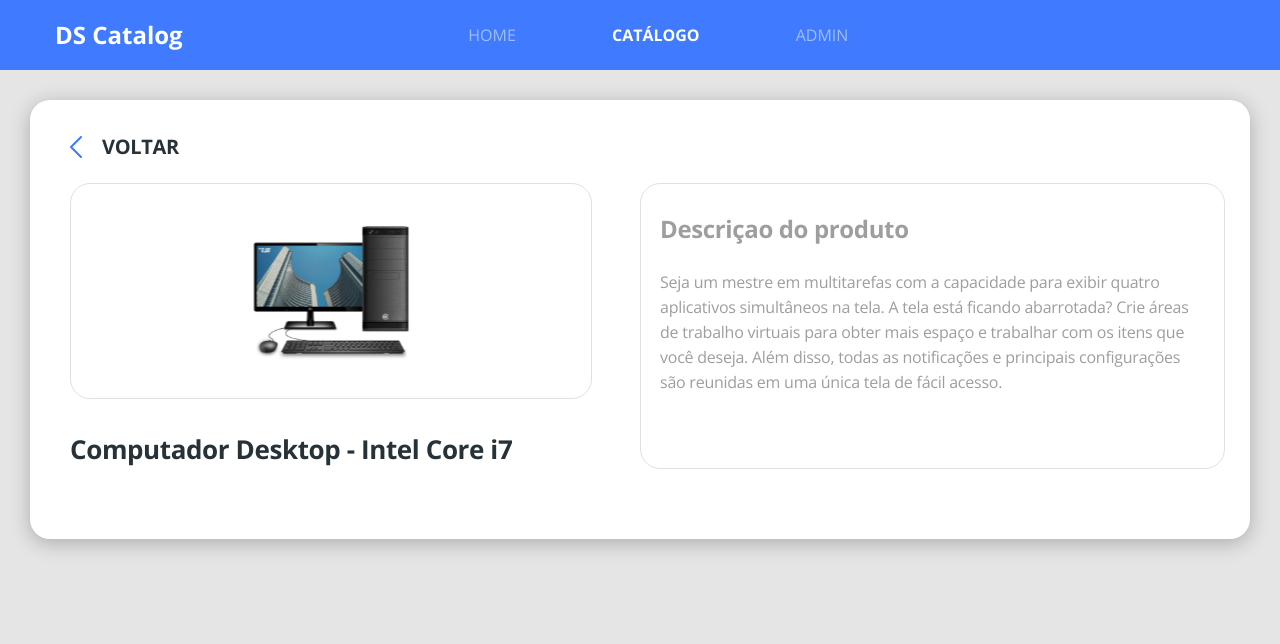
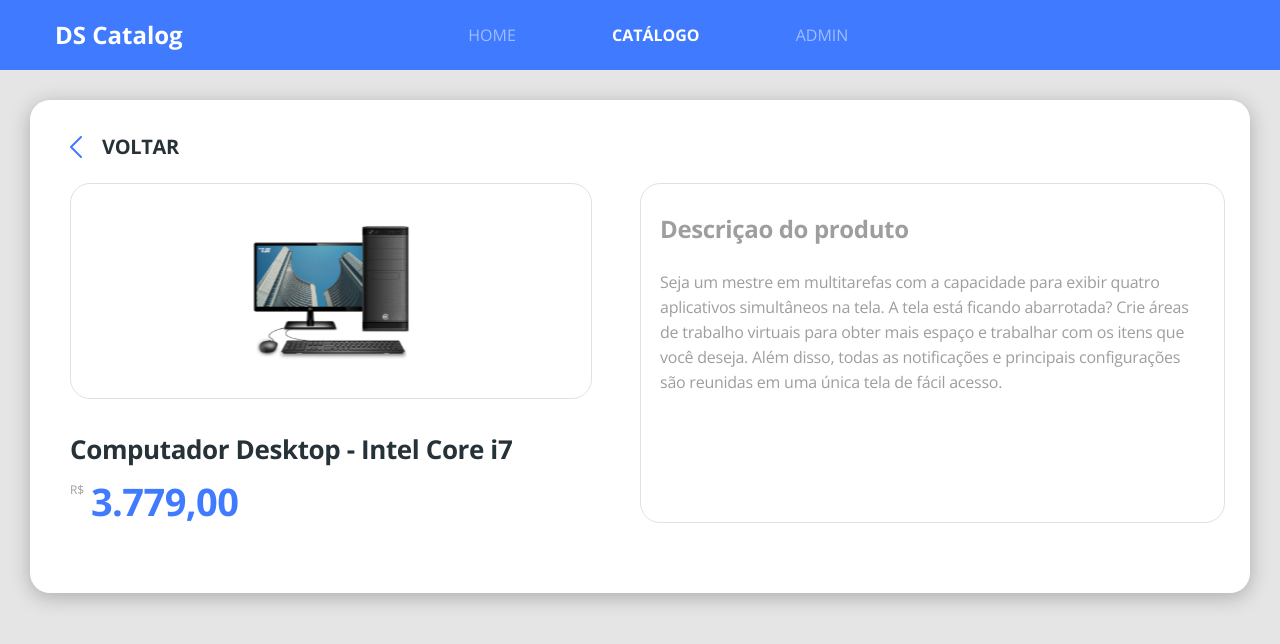
Before and after one commit to JoelMaciel/dscatalog-bootcamp-devsuperior, a React (Create React App) app in the folder front-web/: page /products/1 in a window 1280 px wide. Shown: the top 644 px of the page. Built offline with nearby package versions, Linux system fonts and the light colour scheme.

Commit message:
finalizando page details

```diff
--- /dev/null
+++ b/front-web/src/core/components/ProductPrice/index.tsx
@@ -0,0 +1,16 @@
+import React from 'react';
+import './styles.scss';
+
+type Props = {
+    price: string;
+}
+
+const ProductPrice = ({price}: Props) => (
+    <div className="product-price-container">
+        <span className="product-currency">R$</span>
+        <h3 className="product-price">
+            {price}
+        </h3>
+    </div>
+);
+ export default ProductPrice;
--- /dev/null
+++ b/front-web/src/core/components/ProductPrice/styles.scss
@@ -0,0 +1,20 @@
+
+.product-price-container {
+    margin-top: 10px;
+    display: flex;
+}
+
+.product-price {
+    font-size: 32px;
+    line-height: 44px;
+    letter-spacing: -0.015em;
+    color: #407BFF;
+    margin-left: 7px;
+}
+
+.product-currency {
+    font-size: 12px;
+    line-height: 22px;
+    letter-spacing: -0.015em;
+    color: #9E9E9E;
+}
--- a/front-web/src/pages/Catalog/components/ProductCard/index.tsx
+++ b/front-web/src/pages/Catalog/components/ProductCard/index.tsx
@@ -1,5 +1,6 @@
 import React from 'react'
 import {ReactComponent as ProductImage} from '../../../../core/assets/images/product.svg'
+import ProductPrice from '../../../../core/components/ProductPrice';
 import './styles.scss'
 
 const ProductCard = ()=>(
@@ -9,10 +10,7 @@
         <h6 className="product-name">
         Computador Desktop - Intel Core i7
         </h6>
-        <div className="product-price-container">
-            <span className="product-currency">R$</span>
-            <h3 className="product-price">2.779,00 </h3>
-        </div>
+        <ProductPrice price = "2.779,00" />
 
     </div>
 </div>
--- a/front-web/src/pages/Catalog/components/ProductCard/styles.scss
+++ b/front-web/src/pages/Catalog/components/ProductCard/styles.scss
@@ -15,24 +15,5 @@
     font-size: 17px;
     line-height: 15px;
     letter-spacing: -0.030em;
+    color: #263238;
 }
-
-.product-price-container {
-    margin-top: 10px;
-    display: flex;
-}
-
-.product-price {
-    font-size: 32px;
-    line-height: 44px;
-    letter-spacing: -0.015em;
-    color: #407BFF;
-    margin-left: 7px;
-}
-
-.product-currency {
-    font-size: 12px;
-    line-height: 22px;
-    letter-spacing: -0.015em;
-    color: #9E9E9E;
-}
--- a/front-web/src/pages/Catalog/components/ProductDetails/index.tsx
+++ b/front-web/src/pages/Catalog/components/ProductDetails/index.tsx
@@ -2,6 +2,7 @@
 import { Link, useParams } from 'react-router-dom';
 import {ReactComponent as ArrowIcon} from '../../../../core/assets/images/arrow.svg';
 import {ReactComponent as ProductImage} from '../../../../core/assets/images/product.svg';
+import ProductPrice from '../../../../core/components/ProductPrice';
 
 import './styles.scss'
 
@@ -28,6 +29,7 @@
                  <h1 className="product-details-name">
                  Computador Desktop - Intel Core i7
                  </h1>
+                  <ProductPrice price = "3.779,00" />
              </div>
              <div className="col-6 product-details-card">
                  <h1 className="product-description-title">
--- a/front-web/src/pages/Catalog/components/ProductDetails/styles.scss
+++ b/front-web/src/pages/Catalog/components/ProductDetails/styles.scss
@@ -60,3 +60,6 @@
     letter-spacing: -0.015em;
     margin-top: 30px;
 }
+.product-details .product-price{
+    font-size: 38px;
+}
```
Also changed, not shown: 1 other file (tests, documents, lock files or other folders).
